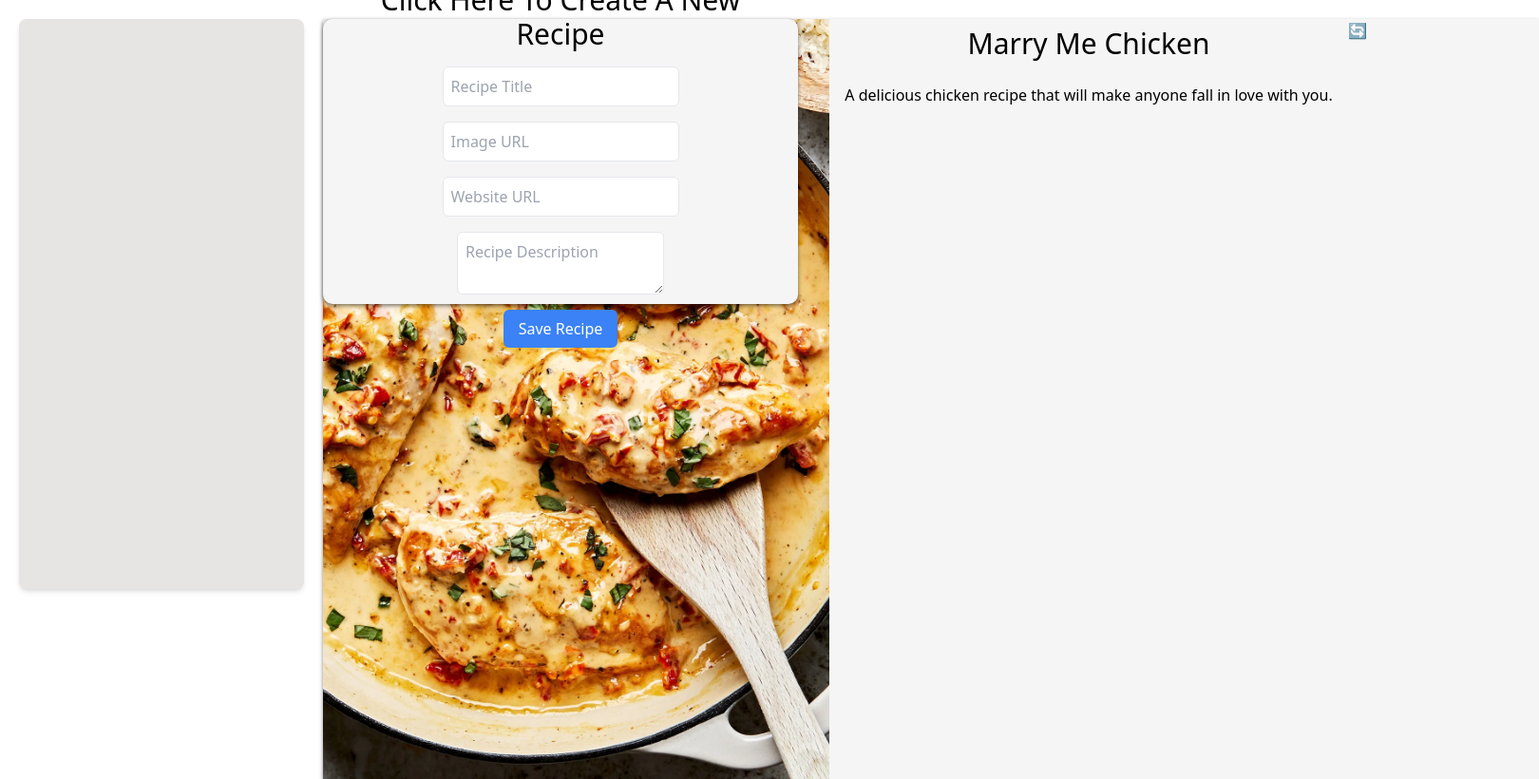
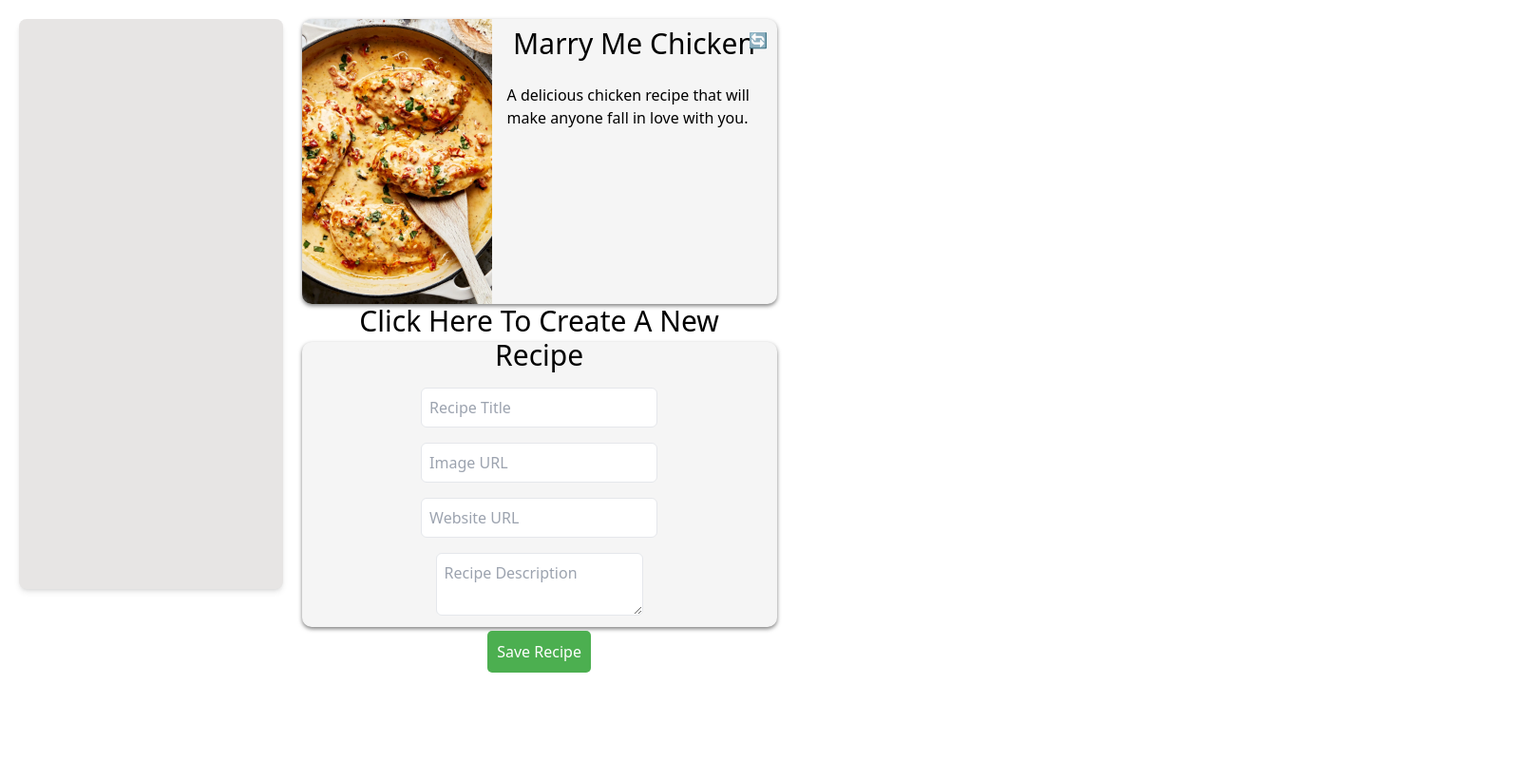
Before and after one commit to Petrichor4/my-recipe-book, a plain HTML site: page index.html in a window 1280 px wide. Shown: the whole page at 95% size, 1620 px wide, since content can reach past the window. Drawn offline with nearby package versions, Linux system fonts and the light colour scheme.

Commit message:
Update style.css

```diff
--- a/Assets/style.css
+++ b/Assets/style.css
@@ -1,4 +1,61 @@
-#card img {
+.card img {
+  border-radius: 10px 0 0 10px;
+  height: 100%;
+  width: 200px;
+  object-fit: cover;
+  display: inline;
+}
+
+#recipes-cards {
+  perspective: 1000px;
+}
+.card {
+  position: relative;
+  width: 500px;
+  height: 300px;
+  margin-right: 20px;
+  border-radius: 10px;
+  transform-style: preserve-3d;
+  transition: transform 0.7s;
+  cursor: pointer;
+}
+#front,
+#back {
+  position: absolute;
+  width: 100%;
+  height: 100%;
+  box-shadow: 0 2px 4px 0 rgba(0, 0, 0, 0.5);
+  border-radius: inherit;
+  backface-visibility: hidden;
+}
+#front {
+  background-color: #f5f5f5;
+}
+#back {
+  background-color: #f5f5f5;
+  transform: rotateX(180deg);
+  backface-visibility: hidden;
+}
+.flipped {
+  transform: rotateX(180deg);
+}
+#save-recipe {
+  background-color: #4CAF50;
+  color: white;
+  padding: 10px;
+  border: none;
+  border-radius: 5px;
+  cursor: pointer;
+}
+.flip-icon {
+  position: absolute;
+  top: 10px;
+  right: 10px;
+  cursor: pointer;
+}
+
+
+/* #card img {
   border-radius: 10px 0 0 10px;
   height: 100%;
   width: 200px;
@@ -37,45 +94,6 @@
 .flipped {
   transform: rotateX(180deg);
 }
-
-/* footer */
-footer{
-  background-color: white;
-}
-.footerContainer{
-  width: 100%;
-}
-.icons{
-  display: flex;
-  justify-content: center;
-}
-.icons a{
-  padding:  10px;
-  background-color: white;
-  margin: 10px;
-  border-radius: 50%;
-}
-.icons a i{
-  font-size: 2em;
-  color: black;
-}
-
-.footerNav ul{
-  padding-top: 70px;
-  display: flex;
-  justify-content: center;
-}
-
-.footerNav ul li a{
-  color: black;
-  margin: 20px;
-  font-size: 20px;
-}
-
-.footerBottom{
-  background-color: #000;
-  padding: 20px;
-  text-align: center;
 #add-new {
     background-image: url(/imgs/plus-square-outline.256x256.png);
     background-size: contain;
@@ -85,4 +103,4 @@ footer{
 #new-card:active #add-new{
     background-image: url(/imgs/plus-square.256x256.png);
     transition: 150ms;
-}
+} */
```
